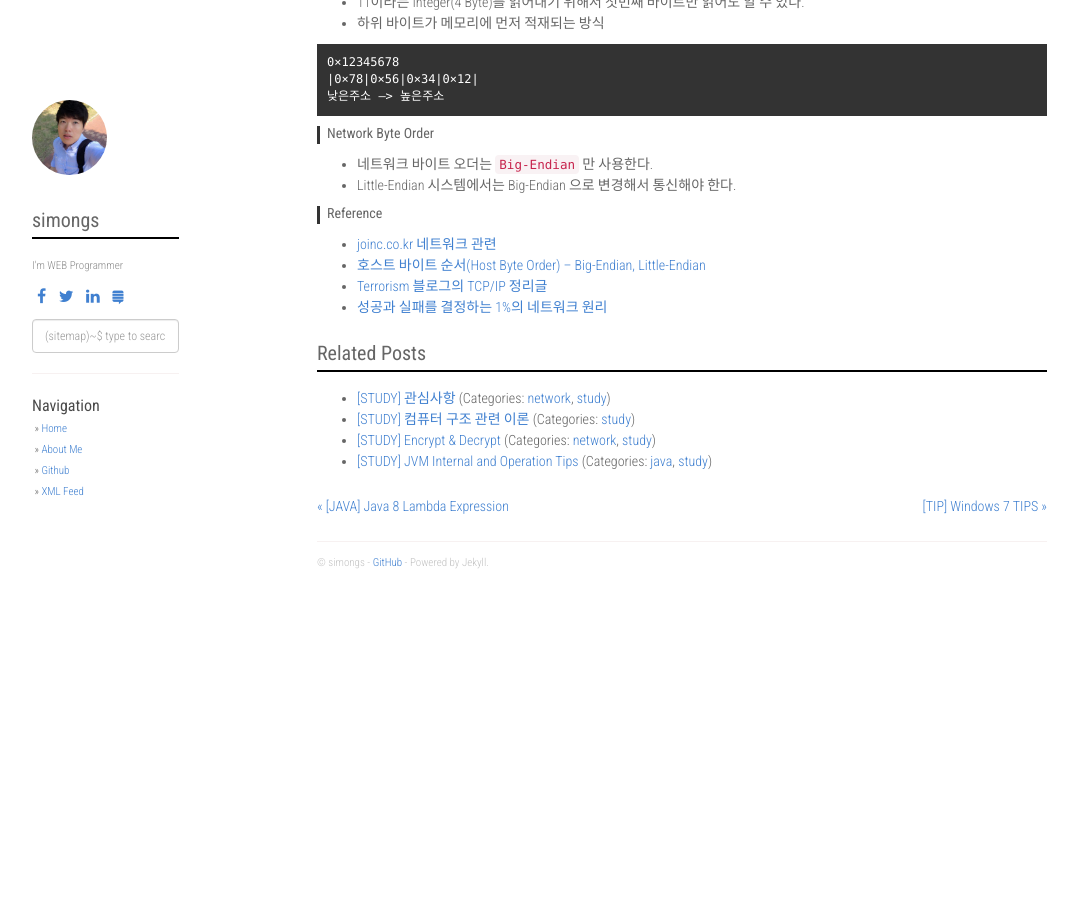
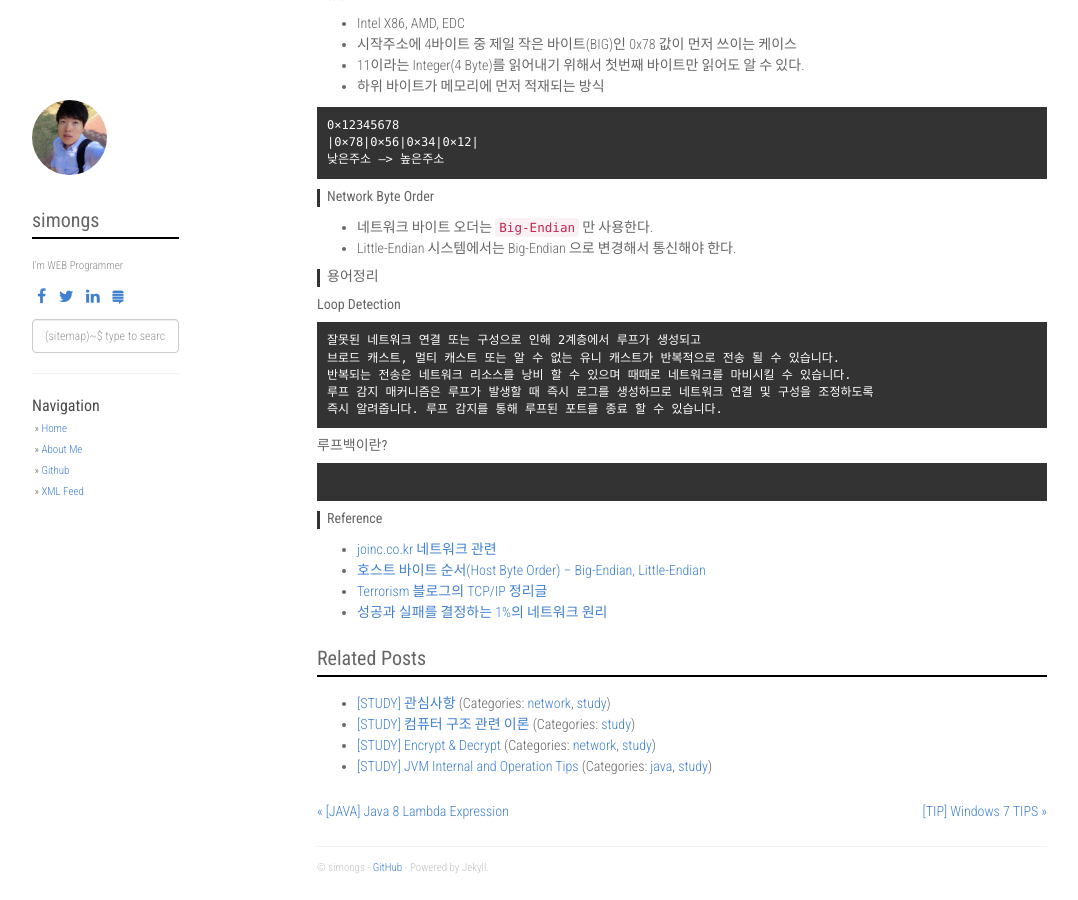
Before and after one commit to simongs/simongs.github.io, a Jekyll site: the page built from _posts/2016-11-04-[STUDY] Network.markdown, in a window 1280 px wide and 900 px high, scrolled down 3765 px. Shown: the whole window, without its empty margins (53-1131 px from the left). Built offline with Jekyll 4.4.1, drawn with Linux system fonts in a browser that asks for light colours; nearby versions of some CDN libraries; comment, search, counter and statistics services are not loaded; before the commit the page ends 4360 px from its top, so only the background shows below that; some of the changed text lies outside the part shown.

Commit message:
내용 추가하기

```diff
--- a/_posts/2016-11-04-[STUDY] Network.markdown
+++ b/_posts/2016-11-04-[STUDY] Network.markdown
@@ -192,6 +192,22 @@
  - 네트워크 바이트 오더는 `Big-Endian` 만 사용한다.
  - Little-Endian 시스템에서는 Big-Endian 으로 변경해서 통신해야 한다.
 
+#### 용어정리
+
+##### Loop Detection
+~~~
+잘못된 네트워크 연결 또는 구성으로 인해 2계층에서 루프가 생성되고
+브로드 캐스트, 멀티 캐스트 또는 알 수 없는 유니 캐스트가 반복적으로 전송 될 수 있습니다.
+반복되는 전송은 네트워크 리소스를 낭비 할 수 있으며 때때로 네트워크를 마비시킬 수 있습니다.
+루프 감지 매커니즘은 루프가 발생할 때 즉시 로그를 생성하므로 네트워크 연결 및 구성을 조정하도록
+즉시 알려줍니다. 루프 감지를 통해 루프된 포트를 종료 할 수 있습니다.
+~~~
+
+##### 루프백이란?
+~~~
+
+~~~
+
 #### Reference
  - [joinc.co.kr 네트워크 관련](http://www.joinc.co.kr/w/Site/Network_Programing/Documents/IntroTCPIP3)
  - [호스트 바이트 순서(Host Byte Order) – Big-Endian, Little-Endian](http://iblog.or.kr/hungi/it/server/network/2056)
```
Also changed, not shown: _posts/2017-04-26-[BUILD] Gradle.markdown (added, +13 -0 lines).
